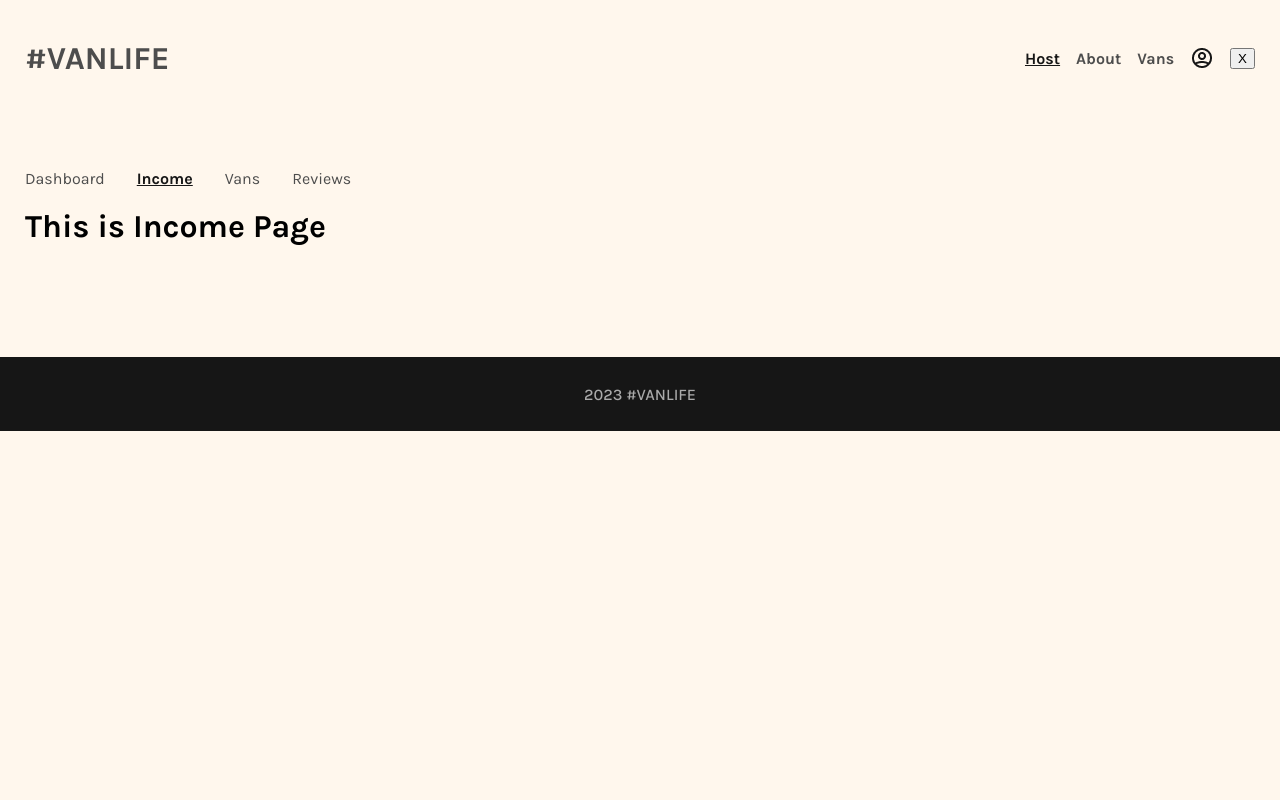
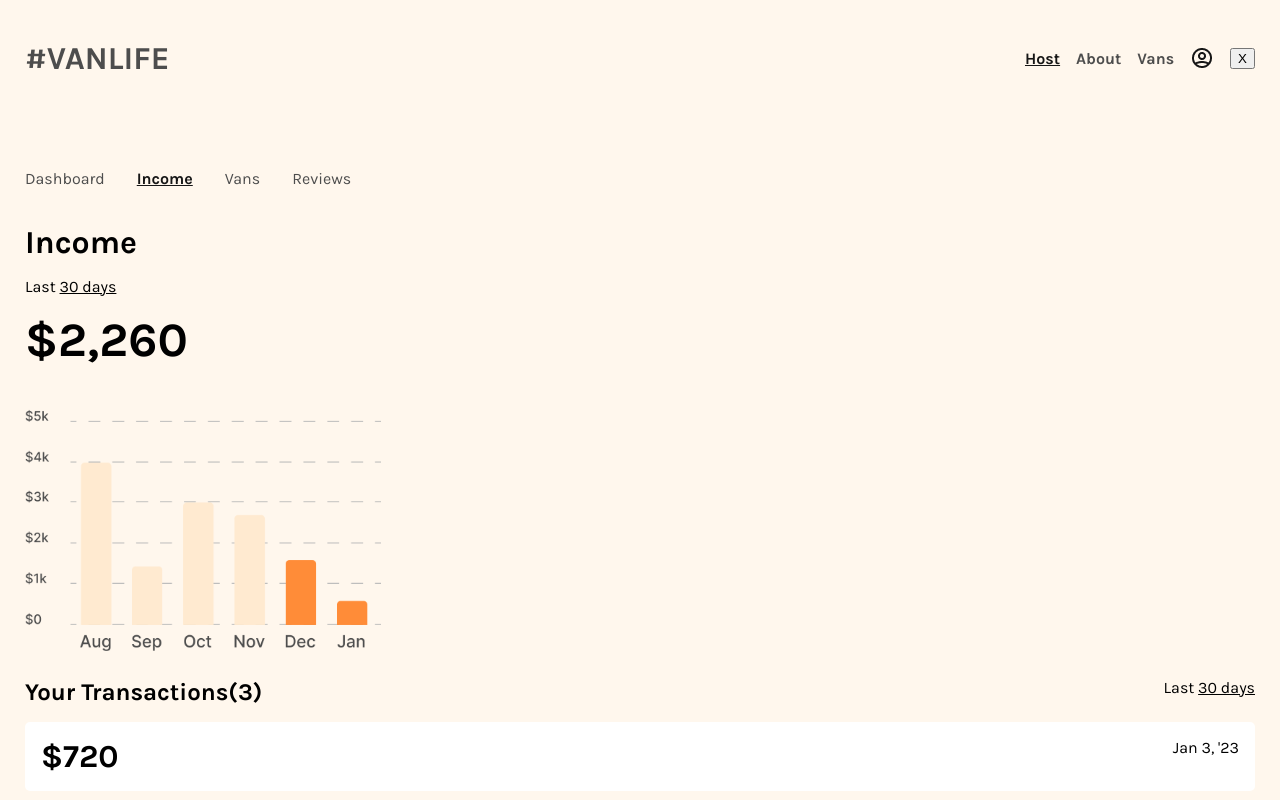
Before and after one commit to abram-stack/camping-van, a React (Vite) app: page /host/income in a window 1280 px wide. Shown: the top 800 px of the page. Built offline with nearby package versions, Linux system fonts and the light colour scheme; sample sign-in values are in the browser's storage; what miragejs would draw is missing.

Commit message:
fix stars on review. Income page

```diff
--- a/package.json
+++ b/package.json
@@ -13,6 +13,7 @@
     "miragejs": "^0.1.48",
     "react": "^18.2.0",
     "react-dom": "^18.2.0",
+    "react-icons": "^4.12.0",
     "react-router-dom": "^6.18.0"
   },
   "devDependencies": {
--- a/src/index.css
+++ b/src/index.css
@@ -404,7 +404,7 @@ footer {
   text-decoration: underline;
 }
 
-.review-image{
+.review-image, .income-image{
   height: 250px;
   margin: 20px 0;
 }
@@ -423,3 +423,38 @@ footer {
 .review-date{
   color: #AAAAAA;
 }
+.review-stars{
+  display: flex;
+}
+.review-star {
+  color: #ff8c38;
+  margin-right: 5px;
+}
+
+/* INCOME page */
+.income-container h1{
+  margin: 1rem 0;
+}
+.underline{
+  text-decoration: underline;
+}
+
+.income-number{
+  font-weight: 700;
+  font-size: 3rem;
+}
+.transactions-header{
+  display: flex;
+  justify-content: space-between;
+}
+.transaction{
+  border-radius: 5px;
+  background-color: #fff;
+  display: flex;
+  justify-content: space-between;
+  padding: 1rem;
+  margin: 1rem 0;
+}
+.transaction h2{
+  font-size: 2rem;
+}
--- a/src/pages/Host/Income.jsx
+++ b/src/pages/Host/Income.jsx
@@ -1,7 +1,38 @@
+import incomeImage from '../../assets/images/income-graph.png';
+
 export default function Income() {
+  const transctionsData = [
+    {
+      amount: 720,
+      date: "Jan 3, '23",
+      id: '1',
+    },
+    { amount: 560, date: "Dec 12, '22", id: '2' },
+    { amount: 980, date: "Dec 3, '22", id: '3' },
+  ];
   return (
     <>
-      <h1>This is Income Page</h1>
+      <div className='income-container'>
+        <h1>Income</h1>
+        <p>
+          Last <span className='underline'>30 days</span>
+        </p>
+        <h1 className='income-number'>$2,260</h1>
+        <img src={incomeImage} className='income-image' />
+
+        <div className='transactions'>
+          <div className='transactions-header'>
+            <h2>Your Transactions({transctionsData.length})</h2>
+            <p>Last <span className='underline'>30 days</span></p>
+          </div>
+          {transctionsData.map(transaction => (
+            <div className='transaction' key={transaction.id}>
+              <h2>${transaction.amount}</h2>
+              <p>{transaction.date}</p>
+            </div>
+          ))}
+        </div>
+      </div>
     </>
-  )
+  );
 }
--- a/src/pages/Host/Reviews.jsx
+++ b/src/pages/Host/Reviews.jsx
@@ -1,4 +1,6 @@
 import reviewImage from '../../assets/images/reviews-graph.png'
+import { BsStarFill } from 'react-icons/bs';
+
 export default function Reviews() {
 
   const reviewsData = [
@@ -19,25 +21,28 @@ export default function Reviews() {
   ];
   return (
     <>
-      <div className="review-container ">
-        <div className="review-header">
+      <div className='review-container '>
+        <div className='review-header'>
           <h1>Your reviews</h1>
           <p>last 30 days</p>
         </div>
         <img src={reviewImage} className='review-image' />
         <h3>Reviews({reviewsData.length})</h3>
-        {reviewsData.map(review =>
-          (
+        {reviewsData.map((review) => (
           <div key={review.id} className='review'>
-            <p>{review.rating}</p>
+            <div className='review-stars'>
+            {[...Array(review.rating)].map((_, i) => (
+              <BsStarFill className='review-star' key={i}/>
+            ))}
+            </div>
             <div className='review-info'>
               <p>{review.name}</p>
               <p className='review-date'>{review.date}</p>
             </div>
             <p>{review.text}</p>
-          </div>)
-        )}
+          </div>
+        ))}
       </div>
     </>
-  )
+  );
 }
```
Also changed, not shown: 1 other file (tests, documents, lock files or other folders).
